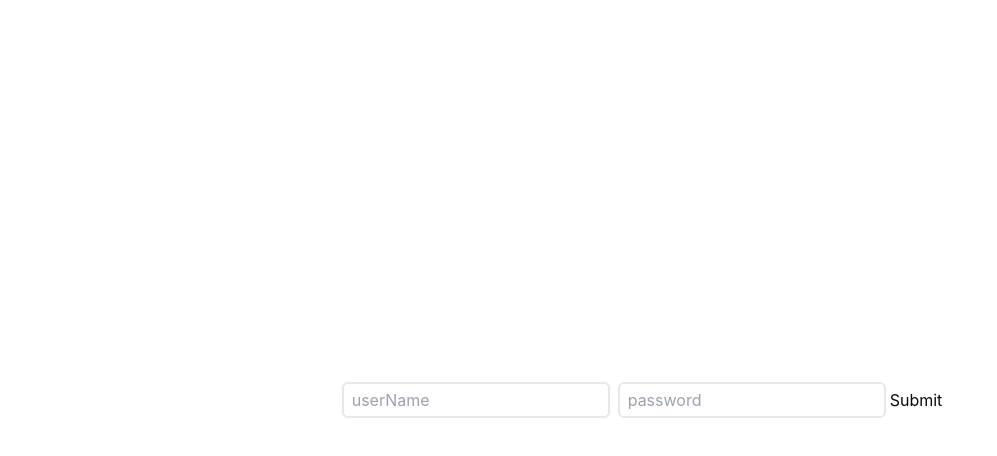
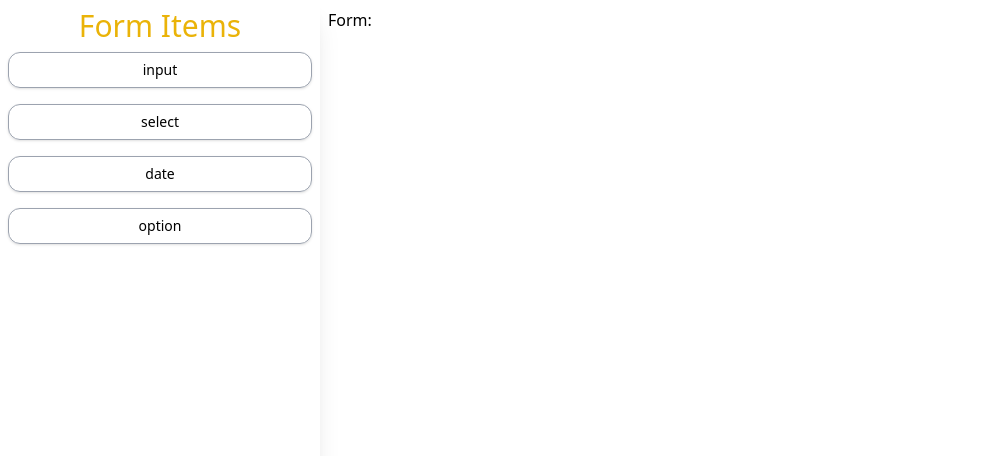
Before and after one commit to javadboroji/form-builder, a React (Vite) app: page / in a window 1280 px wide. Shown: the top 456 px of the page, without its empty margins (0-997 px from the left). Built offline with nearby package versions, Linux system fonts and the light colour scheme.

Commit message:
[form-update]:foemselect and textField /add  form textField to generator

```diff
--- a/package.json
+++ b/package.json
@@ -10,6 +10,7 @@
     "preview": "vite preview"
   },
   "dependencies": {
+    "@radix-ui/react-alert-dialog": "^1.1.6",
     "@radix-ui/react-label": "^2.1.2",
     "@radix-ui/react-popover": "^1.1.6",
     "@radix-ui/react-radio-group": "^1.2.3",
--- a/src/App.tsx
+++ b/src/App.tsx
@@ -1,9 +1,5 @@
 import "./App.css";
-import FormDatePicker from "./components/com/BaseFormItems/DatePicker/FormDatePicker";
-import FormRatioGrop from "./components/com/BaseFormItems/FormRatioGrop/FormRatioGrop";
-import FormSelect from "./components/com/BaseFormItems/FormSelect/FormSelect";
-import FormTextFiled from "./components/com/BaseFormItems/FormTextFiled/FormTextFiled";
-import UseFormGenrate from "./components/com/UseFormGenrate/UseFormGenrate";
+import FormGenerate from "./Pages/FormGenerate/FormGenerate";
 const selects = [
   { value: "1", label: "jems" },
   { value: "2", label: "jeson" },
@@ -22,8 +18,8 @@ const radioGroupItems = [
 ];
 function App() {
   return (
-    <div className="">
-     <UseFormGenrate formType="Login"/>
+    <div className="w-full">
+      <FormGenerate />
     </div>
   );
 }
--- a/src/Pages/FormGenerate/FormGenerate.tsx
+++ b/src/Pages/FormGenerate/FormGenerate.tsx
@@ -1,11 +1,26 @@
-import React from "react";
+import React, { useState } from "react";
+import FormItems from "./components/FormItems";
+import FormModal from "./components/FormModal";
+import FormGeneratForTextField from "@/Pages/FormGenerate/components/FormGeneratTextField/FormGeneratForTextField";
 
-interface IProps {
-  propName: string;
-}
+interface IProps {}
 
-const FormGenerate: React.FC<IProps> = ({  }) => {
-  return <div className=""></div>;
+const FormGenerate: React.FC<IProps> = ({}) => {
+  const [open, setOpen] = useState(false);
+  return (
+    <div className="flex w-full">
+      <div className="shadow-xl p-2 rounded-lg w-1/4 h-[100dvh]">
+        <h2 className="text-yellow-500 text-3xl"> Form Items</h2>
+        <FormItems setOpen={setOpen} />
+      </div>
+      <div className=" p-2 flex">
+        <h1> Form:</h1>
+      </div>
+      <FormModal open={open} setopen={setOpen}>
+        <FormGeneratForTextField />
+      </FormModal>
+    </div>
+  );
 };
 
 export default FormGenerate;
--- /dev/null
+++ b/src/Pages/FormGenerate/components/FormGeneratTextField/FormGeneratForTextField.tsx
@@ -0,0 +1,76 @@
+import FormSelect from "@/components/com/BaseFormItems/FormSelect/FormSelect";
+import FormTextFiled from "@/components/com/BaseFormItems/FormTextFiled/FormTextFiled";
+import { Button } from "@/components/ui/button";
+import { TSelectItem } from "@/types";
+import React from "react";
+import { useForm, SubmitHandler } from "react-hook-form";
+
+interface IProps {
+
+}
+type Inputs = {
+  textField_name:string,
+  textField_title:string,
+  type:string,
+  col:string
+};
+
+const FormGeneratForTextField: React.FC<IProps> = ({}) => {
+  //option
+  const optionsFormCol: TSelectItem[] = [
+    { label: "col-3", value: "3" },
+    { label: "col-6", value: "6" },
+    { label: "col-12", value: "12" },
+  ];
+  //input type
+  const inputTypeOption = [
+    { label: "number", value: "number" },
+    { label: "text", value: "text" },
+    { label: "password", value: "password" },
+  ];
+  const {
+    register,
+    handleSubmit,
+    watch,
+    formState: { errors },
+  } = useForm<Inputs>();
+  const onSubmit: SubmitHandler<Inputs> = (data) => console.log(data);
+  return (
+    <div className="flex flex-col w-full ">
+      <span className="text-yellow-500 py-4 text-xl "> TextField</span>
+      <form className="flex flex-wrap gap-2 w-full" onSubmit={handleSubmit(onSubmit)}>
+        <FormTextFiled
+          name="textField_name"
+          placeholder="TextFieldName"
+          register={register}
+          type="text"
+          classCu="w-[31%]"
+        />
+        <FormTextFiled
+          name="textField_title"
+          placeholder="TextFieldTitle"
+          register={register}
+          type="text"
+          classCu="w-[31%]"
+        />
+        <FormSelect
+          register={register}
+          name="type"
+          SelectItems={inputTypeOption}
+          classCu="w-[31%]"
+        />
+        <FormSelect
+          register={register}
+          name="col"
+          SelectItems={optionsFormCol}
+          classCu="w-[31%]"
+        />
+        <div className="w-full flex justify-end">
+        <Button className="text-green-600 py-1 px-3 border-[1px] rounded-xl" type="submit"> Save</Button>
+        </div>
+      </form>
+    </div>
+  );
+};
+
+export default FormGeneratForTextField;
--- /dev/null
+++ b/src/Pages/FormGenerate/components/FormItems.tsx
@@ -0,0 +1,51 @@
+import { Button } from "@/components/ui/button";
+import React from "react";
+
+interface IProps {
+  setOpen: React.Dispatch<React.SetStateAction<boolean>>;
+}
+
+const FormItems: React.FC<IProps> = ({ setOpen }) => {
+  const items = [
+    {
+      type: "input",
+      title: "input",
+      id: "form_1",
+    },
+    {
+      type: "select",
+      title: "select",
+      id: "form_2",
+    },
+    {
+      type: "date",
+      title: "date",
+      id: "form_3",
+    },
+    {
+      type: "option",
+      title: "option",
+      id: "form_4",
+    },
+  ];
+  const setFormItem = (type: string) => {
+    setOpen(true);
+  };
+  return (
+    <div className="flex flex-col">
+      {items.map((item) => {
+        return (
+          <Button
+            key={item.id}
+            className="border-[1px] p-2 border-gray-400 my-2 rounded-xl"
+            onClick={() => setFormItem(item.type)}
+          >
+            <span> {item.title}</span>
+          </Button>
+        );
+      })}
+    </div>
+  );
+};
+
+export default FormItems;
--- a/src/components/com/BaseFormItems/FormSelect/FormSelect.tsx
+++ b/src/components/com/BaseFormItems/FormSelect/FormSelect.tsx
@@ -7,29 +7,49 @@ import {
   SelectValue,
 } from "@/components/ui/select";
 import { TSelectItem } from "@/types";
+import { UseFormRegister } from "react-hook-form";
 
 interface IProps {
   SelectItems: TSelectItem[];
-  placeholder: string;
+  placeholder?: string;
   name: string;
+  classCu?: string;
+  register: UseFormRegister<any>;
 }
 
-const FormSelect: React.FC<IProps> = ({ SelectItems, placeholder, name }) => {
+const FormSelect: React.FC<IProps> = ({
+  SelectItems,
+  placeholder,
+  name,
+  classCu,
+  register,
+}) => {
   return (
-    <Select name={name}>
-      <SelectTrigger className="w-[180px]">
-        <SelectValue placeholder={placeholder} />
-      </SelectTrigger>
-      <SelectContent>
+    // <Select name={name}>
+    //   <SelectTrigger className="w-[180px]">
+    //     <SelectValue placeholder={placeholder} />
+    //   </SelectTrigger>
+    //   <SelectContent>
+    //     {SelectItems?.map((item) => {
+    //       return (
+    //         <SelectItem key={item.value} value={item.value}>
+    //           {item.label}
+    //         </SelectItem>
+    //       );
+    //     })}
+    //   </SelectContent>
+    // </Select>
+    <>
+      {placeholder && <label htmlFor={name}>{placeholder}</label>}
+      <select
+        className={`p-2 min-w-[10rem] border-[1px] mx-1 border-gray-400 rounded-md  ${classCu}`}
+        {...register(name)}
+      >
         {SelectItems?.map((item) => {
-          return (
-            <SelectItem key={item.value} value={item.value}>
-              {item.label}
-            </SelectItem>
-          );
+          return <option value={item.value}> {item.label}</option>;
         })}
-      </SelectContent>
-    </Select>
+      </select>
+    </>
   );
 };
 
--- a/src/components/com/BaseFormItems/FormTextFiled/FormTextFiled.tsx
+++ b/src/components/com/BaseFormItems/FormTextFiled/FormTextFiled.tsx
@@ -6,11 +6,26 @@ import { UseFormRegister } from "react-hook-form";
   name: string;
   placeholder: string;
   type: "password" | "text" | "number";
-    register:UseFormRegister<any>
+  register: UseFormRegister<any>;
+  classCu?: string;
 }
 
-  const FormTextFiled: React.FC<IProps> = ({ name, placeholder, type ,register }) => {
-    return <input className="border-2 border-gray-200 rounded-md py-1 px-2 mx-1" {...register(name)} type={type} name={name} placeholder={placeholder} />;
+const FormTextFiled: React.FC<IProps> = ({
+  name,
+  placeholder,
+  type,
+  register,
+  classCu,
+}) => {
+  return (
+    <input
+      className={`border-2 border-gray-200 rounded-md py-1 px-2 mx-1 ${classCu}`}
+      {...register(name)}
+      type={type}
+      name={name}
+      placeholder={placeholder}
+    />
+  );
 };
 
 export default FormTextFiled;
--- a/src/index.css
+++ b/src/index.css
@@ -2,129 +2,8 @@
 @tailwind components;
 @tailwind utilities;
 
-:root {
-  font-family: Inter, system-ui, Avenir, Helvetica, Arial, sans-serif;
-  line-height: 1.5;
-  font-weight: 400;
-
-  color-scheme: light dark;
-  color: rgba(255, 255, 255, 0.87);
-  background-color: #242424;
-
-  font-synthesis: none;
-  text-rendering: optimizeLegibility;
-  -webkit-font-smoothing: antialiased;
-  -moz-osx-font-smoothing: grayscale;
-}
-
-a {
-  font-weight: 500;
-  color: #646cff;
-  text-decoration: inherit;
-}
-a:hover {
-  color: #535bf2;
-}
-
-body {
-  margin: 0;
-  display: flex;
-  place-items: center;
-  min-width: 320px;
-  min-height: 100vh;
-}
-
-h1 {
-  font-size: 3.2em;
-  line-height: 1.1;
-}
-
-button {
-  border-radius: 8px;
-  border: 1px solid transparent;
-  padding: 0.6em 1.2em;
-  font-size: 1em;
-  font-weight: 500;
-  font-family: inherit;
-  background-color: #1a1a1a;
-  cursor: pointer;
-  transition: border-color 0.25s;
-}
-button:hover {
-  border-color: #646cff;
-}
-button:focus,
-button:focus-visible {
-  outline: 4px auto -webkit-focus-ring-color;
-}
-
-@media (prefers-color-scheme: light) {
-  :root {
-    color: #213547;
-    background-color: #ffffff;
-  }
-  a:hover {
-    color: #747bff;
-  }
-  button {
-    background-color: #f9f9f9;
-  }
-}
-
-@layer base {
-  :root {
-    --background: 0 0% 100%;
-    --foreground: 0 0% 3.9%;
-    --card: 0 0% 100%;
-    --card-foreground: 0 0% 3.9%;
-    --popover: 0 0% 100%;
-    --popover-foreground: 0 0% 3.9%;
-    --primary: 0 0% 9%;
-    --primary-foreground: 0 0% 98%;
-    --secondary: 0 0% 96.1%;
-    --secondary-foreground: 0 0% 9%;
-    --muted: 0 0% 96.1%;
-    --muted-foreground: 0 0% 45.1%;
-    --accent: 0 0% 96.1%;
-    --accent-foreground: 0 0% 9%;
-    --destructive: 0 84.2% 60.2%;
-    --destructive-foreground: 0 0% 98%;
-    --border: 0 0% 89.8%;
-    --input: 0 0% 89.8%;
-    --ring: 0 0% 3.9%;
-    --chart-1: 12 76% 61%;
-    --chart-2: 173 58% 39%;
-    --chart-3: 197 37% 24%;
-    --chart-4: 43 74% 66%;
-    --chart-5: 27 87% 67%;
-    --radius: 0.5rem;
-  }
-  .dark {
-    --background: 0 0% 3.9%;
-    --foreground: 0 0% 98%;
-    --card: 0 0% 3.9%;
-    --card-foreground: 0 0% 98%;
-    --popover: 0 0% 3.9%;
-    --popover-foreground: 0 0% 98%;
-    --primary: 0 0% 98%;
-    --primary-foreground: 0 0% 9%;
-    --secondary: 0 0% 14.9%;
-    --secondary-foreground: 0 0% 98%;
-    --muted: 0 0% 14.9%;
-    --muted-foreground: 0 0% 63.9%;
-    --accent: 0 0% 14.9%;
-    --accent-foreground: 0 0% 98%;
-    --destructive: 0 62.8% 30.6%;
-    --destructive-foreground: 0 0% 98%;
-    --border: 0 0% 14.9%;
-    --input: 0 0% 14.9%;
-    --ring: 0 0% 83.1%;
-    --chart-1: 220 70% 50%;
-    --chart-2: 160 60% 45%;
-    --chart-3: 30 80% 55%;
-    --chart-4: 280 65% 60%;
-    --chart-5: 340 75% 55%;
-  }
+body,#root{padding: 0 !important;
+  margin: 0 !important
 }
 
 @layer base {
```
Also changed, not shown: 1 other file (tests, documents, lock files or other folders). Lines whose indentation alone changed are shown as unchanged.
